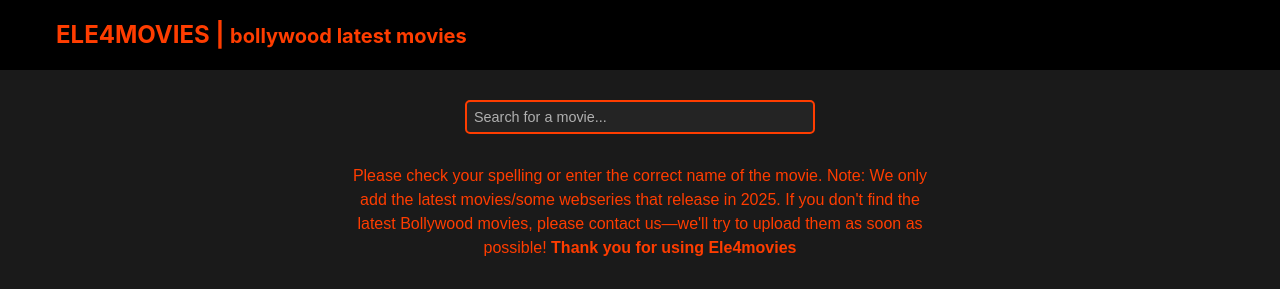
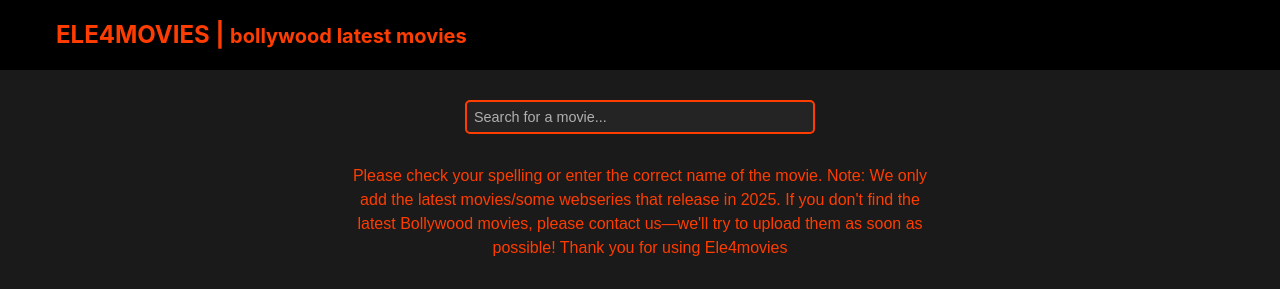
Before and after one commit to mitwenx/mitwenx.github.io, a plain HTML site: page home.html in a window 1280 px wide. Shown: the top 289 px of the page. Drawn offline with Linux system fonts and the light colour scheme; grey boxes are pictures that could not be loaded.

Commit message:
Update home.html

```diff
--- a/home.html
+++ b/home.html
@@ -20,9 +20,12 @@
     <!-- Add this below search bar -->
 <div id="no-results-message" style="display: block; max-width: 600px; margin: 30px auto; text-align: center; color: #ff3d00; font-size: 1.0rem; line-height: 1.5; font-family: Arial, sans-serif;">
   Please check your spelling or enter the correct name of the movie.
+
   Note: We only add the latest movies/some webseries that release in 2025.
+
   If you don't find the latest Bollywood movies, please contact us—we'll try to upload them as soon as possible!
-  <strong>Thank you for using Ele4movies</strong>
+
+  Thank you for using Ele4movies
 </div>
 
 </body>
```
